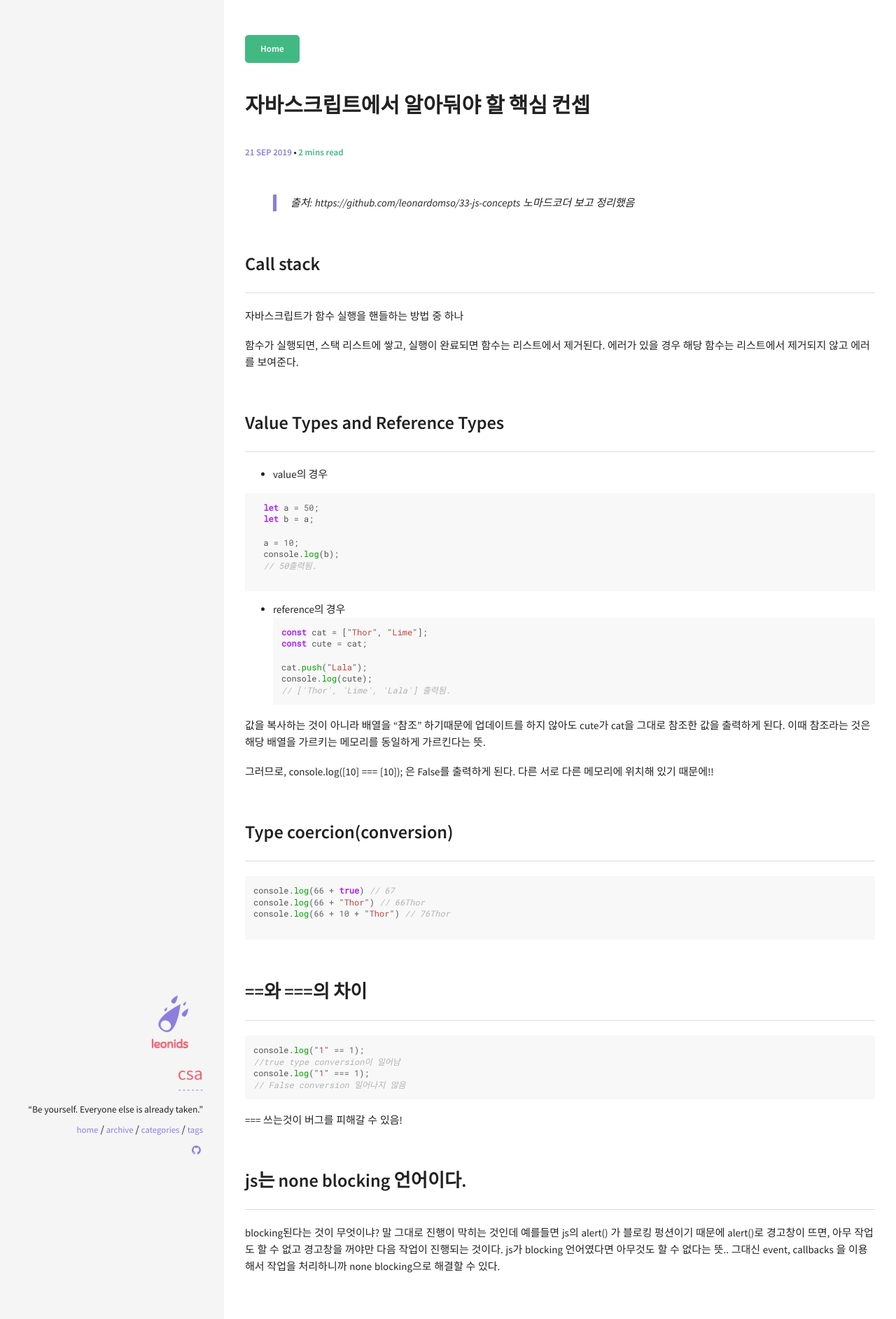
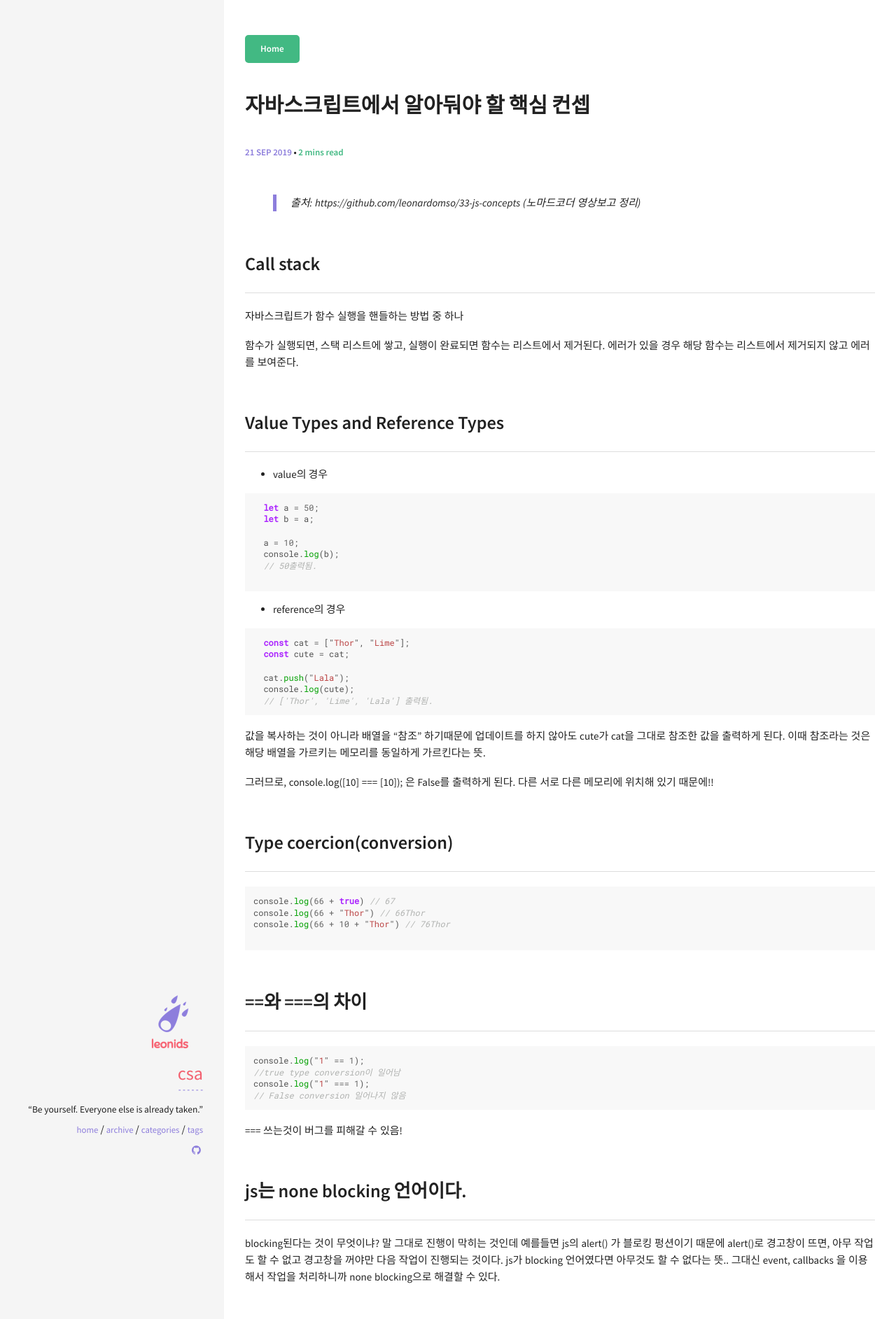
Before and after one commit to dev-csa/dev-csa.github.com, a Jekyll site: the page built from _posts/2019-09-21-Javascript-post.md, in a window 1280 px wide. Shown: the top 1885 px of the page at 70% size. Built offline with Jekyll 4.4.1, drawn with Linux system fonts in a browser that asks for light colours; comment, search, counter and statistics services are not loaded.

Commit message:
post modi

`````diff
--- a/_posts/2019-09-21-Javascript-post.md
+++ b/_posts/2019-09-21-Javascript-post.md
@@ -11,7 +11,7 @@ image:
 ---
 
 
->출처: https://github.com/leonardomso/33-js-concepts 노마드코더 보고 정리했음
+>출처: https://github.com/leonardomso/33-js-concepts (노마드코더 영상보고 정리)
 
 ## Call stack
 자바스크립트가 함수 실행을 핸들하는 방법 중 하나
@@ -34,6 +34,7 @@ image:
 ```
 
 - reference의 경우
+
 ```javascript
   const cat = ["Thor", "Lime"];
   const cute = cat;
@@ -95,6 +96,7 @@ const how = add(5, 6);
 // = const how = 11; <<< 함수가 리턴하는 것!
 ```
 
+
 - Statement
 
 명령 혹은 지시
@@ -107,10 +109,9 @@ const thing = if(true){
 console.log(if(true(){});
 ````
 
-
-
 위 둘 다 에러임. 값이 아니라서 오류.
 저 자리에는 expression이 들어가야함
+
 
 ## IIFE
 
`````
